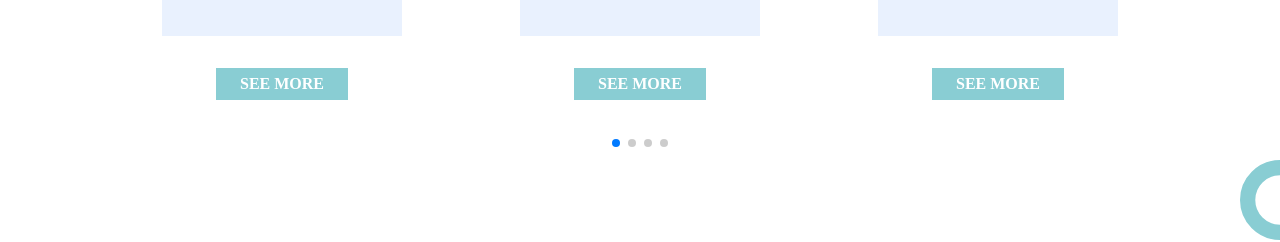
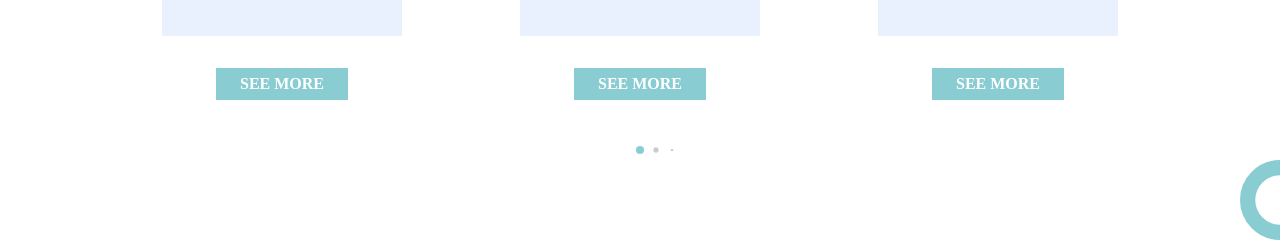
Before and after one commit to abdelbarie/INDEXA_PROJECT, a Next.js app: page / in a window 1280 px wide. Shown: the part 920-1162 px from the top of the page. Built offline with nearby package versions, Linux system fonts and the light colour scheme.

Commit message:
fix home swiper

```diff
--- a/pages/index.js
+++ b/pages/index.js
@@ -54,8 +54,8 @@ export default function Home() {
         <div className=" px-10 md:px-16 lg:px-32 gap-20 mt-20" >
         <Swiper
         slidesPerView={1} spaceBetween={10} pagination={{
-  "clickable": true
-}} breakpoints={{
+          "dynamicBullets": true
+        }}  breakpoints={{
   "640": {
     "slidesPerView": 2,
     "spaceBetween": 20
--- a/styles/globals.css
+++ b/styles/globals.css
@@ -113,3 +113,6 @@
     background-size: cover;
     background-repeat: none;
 }
+.swiper-pagination-bullet-active  {
+    background-color: var(--green) !important;
+  }
```
